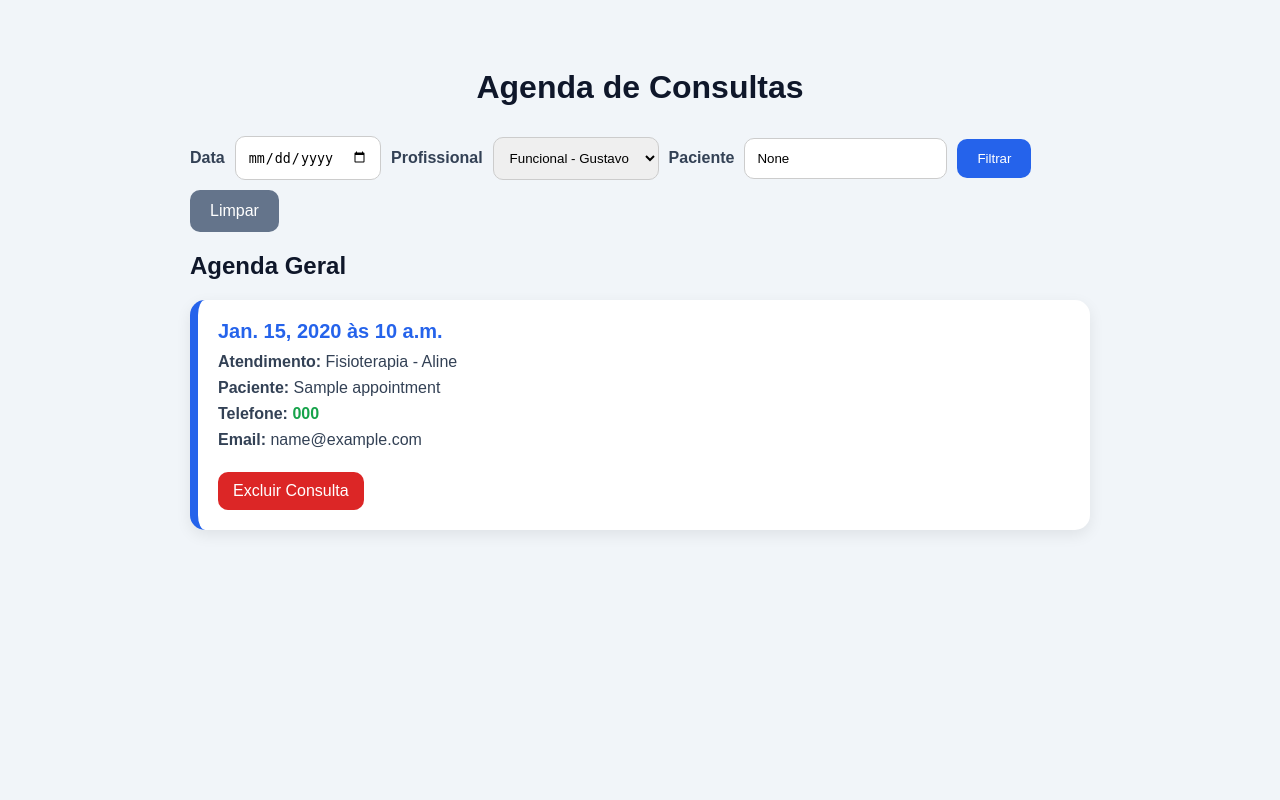
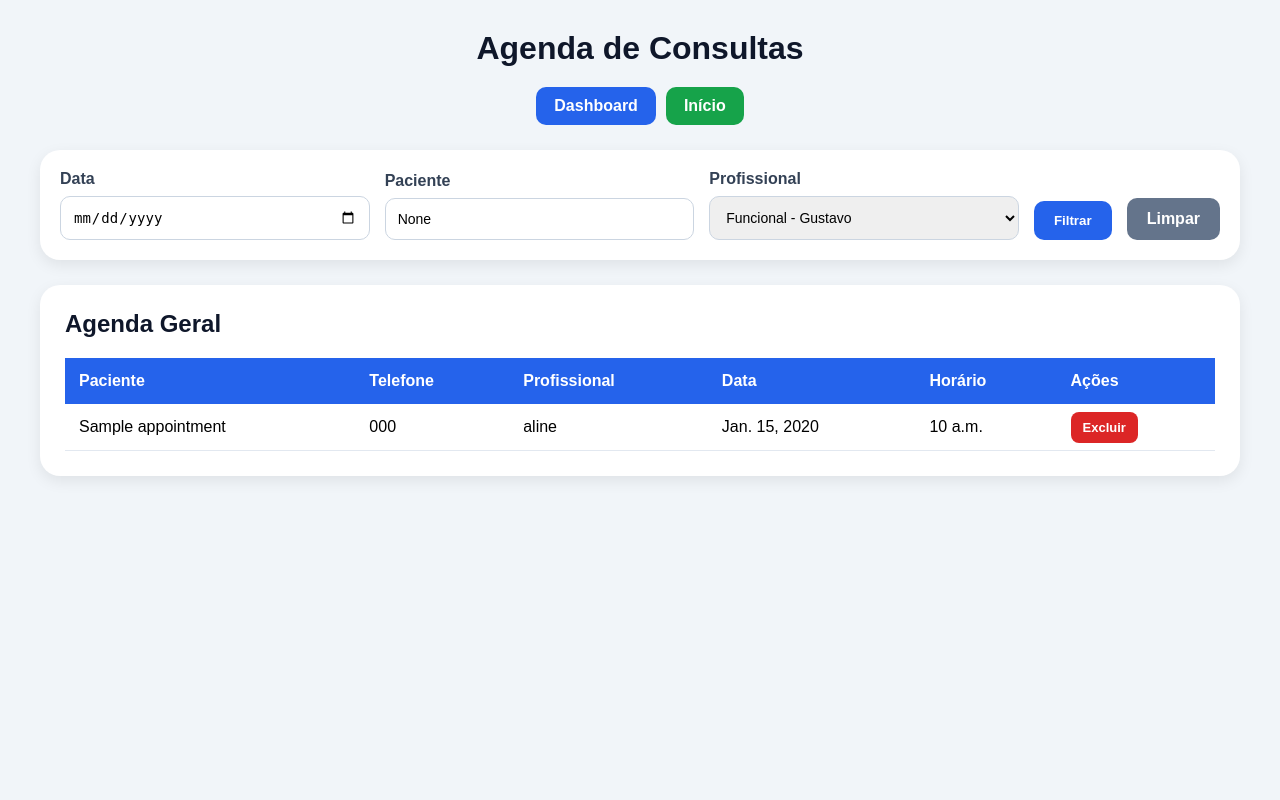
Before and after one commit to lucasleandro7/reabvita-system, a Django app: page /schedule/ in a window 1280 px wide. Run offline with Django 5.2, Linux system fonts and the light colour scheme; a user stored in the database is signed in; tables that the repository leaves empty hold one stand-in row (values such as "Sample post").

Commit message:
Melhorada navegação da agenda

```diff
--- a/appointments/templates/appointments/schedule.html
+++ b/appointments/templates/appointments/schedule.html
@@ -1,3 +1,5 @@
+{% load static %}
+
 <!doctype html>
 <html lang="pt-br">
   <head>
@@ -8,142 +10,254 @@
     <title>Agenda de Consultas</title>
 
     <style>
+      * {
+        margin: 0;
+        padding: 0;
+        box-sizing: border-box;
+      }
+
       body {
         font-family: Arial, sans-serif;
+
+        min-height: 100vh;
+
+        padding: 30px;
+
         background: #f1f5f9;
-        padding: 40px;
+      }
+
+      .container {
+        max-width: 1200px;
+        margin: auto;
       }
 
       h1 {
         text-align: center;
-        margin-bottom: 30px;
+        margin-bottom: 20px;
         color: #0f172a;
       }
 
-      .filter-form {
-        max-width: 900px;
-        margin: auto;
-        margin-bottom: 20px;
+      .top-actions {
         display: flex;
+        justify-content: center;
         gap: 10px;
-        align-items: center;
-        flex-wrap: wrap;
+        margin-bottom: 25px;
       }
 
-      .filter-form label {
+      .nav-btn {
+        padding: 10px 18px;
+        border-radius: 10px;
+        color: white;
+        text-decoration: none;
+        font-weight: bold;
+        transition: 0.3s;
+      }
+
+      .dashboard-btn {
+        background: #2563eb;
+      }
+
+      .dashboard-btn:hover {
+        background: #1d4ed8;
+      }
+
+      .home-btn {
+        background: #16a34a;
+      }
+
+      .home-btn:hover {
+        background: #15803d;
+      }
+
+      .filter-form {
+        background: white;
+
+        padding: 20px;
+
+        border-radius: 20px;
+
+        margin-bottom: 25px;
+
+        box-shadow: 0 5px 15px rgba(0, 0, 0, 0.08);
+
+        display: flex;
+        flex-wrap: wrap;
+        gap: 15px;
+        align-items: end;
+      }
+
+      .field {
+        flex: 1;
+        min-width: 200px;
+      }
+
+      label {
+        display: block;
+        margin-bottom: 8px;
         font-weight: bold;
         color: #334155;
       }
 
-      .filter-form input,
-      .filter-form select {
+      input,
+      select {
+        width: 100%;
         padding: 12px;
-        border: 1px solid #ccc;
+
+        border: 1px solid #cbd5e1;
+
         border-radius: 10px;
+
+        font-size: 14px;
       }
 
-      .filter-form button {
+      .btn {
         padding: 12px 20px;
+
         border: none;
+
+        border-radius: 10px;
+
+        cursor: pointer;
+
+        font-weight: bold;
+
+        color: white;
+
+        text-decoration: none;
+
+        transition: 0.3s;
+      }
+
+      .filter-btn {
         background: #2563eb;
-        color: white;
-        border-radius: 10px;
-        cursor: pointer;
+      }
+
+      .filter-btn:hover {
+        background: #1d4ed8;
       }
 
       .clear-btn {
         background: #64748b;
-        color: white;
-        text-decoration: none;
-        padding: 12px 20px;
-        border-radius: 10px;
       }
 
-      .appointments {
-        max-width: 900px;
-        margin: auto;
+      .clear-btn:hover {
+        background: #475569;
       }
 
-      .section-title {
+      .appointments-box {
+        background: white;
+
+        padding: 25px;
+
+        border-radius: 20px;
+
+        box-shadow: 0 5px 15px rgba(0, 0, 0, 0.08);
+      }
+
+      h2 {
         margin-bottom: 20px;
         color: #0f172a;
       }
 
-      .card {
-        background: white;
-        padding: 20px;
-        border-radius: 15px;
-        margin-bottom: 20px;
-        box-shadow: 0 5px 15px rgba(0, 0, 0, 0.08);
+      table {
+        width: 100%;
+        border-collapse: collapse;
       }
 
-      .aline {
-        border-left: 8px solid #2563eb;
+      th {
+        background: #2563eb;
+        color: white;
+        padding: 14px;
+        text-align: left;
       }
 
-      .gustavo {
-        border-left: 8px solid #16a34a;
+      td {
+        padding: 14px;
+        border-bottom: 1px solid #e2e8f0;
       }
 
-      .date {
-        color: #2563eb;
-        font-size: 20px;
-        margin-bottom: 10px;
-        font-weight: bold;
-      }
-
-      .info {
-        margin-bottom: 8px;
-        color: #334155;
-      }
-
-      .whatsapp-link {
-        color: #16a34a;
-        text-decoration: none;
-        font-weight: bold;
+      tr:hover {
+        background: #f8fafc;
       }
 
       .delete-btn {
-        display: inline-block;
-        margin-top: 15px;
         background: #dc2626;
         color: white;
+        padding: 8px 12px;
+        border-radius: 8px;
         text-decoration: none;
-        padding: 10px 15px;
-        border-radius: 10px;
-        transition: 0.3s;
+        font-size: 13px;
+        font-weight: bold;
       }
 
       .delete-btn:hover {
         background: #b91c1c;
       }
+
+      .empty {
+        text-align: center;
+        color: #64748b;
+        padding: 20px;
+      }
+
+      @media (max-width: 768px) {
+        .filter-form {
+          flex-direction: column;
+        }
+
+        .field {
+          width: 100%;
+        }
+
+        table {
+          display: block;
+          overflow-x: auto;
+        }
+      }
     </style>
   </head>
 
   <body>
+    <div class="container">
       <h1>Agenda de Consultas</h1>
 
+      <div class="top-actions">
+        <a href="/dashboard/" class="nav-btn dashboard-btn"> Dashboard </a>
+
+        <a href="/" class="nav-btn home-btn"> Início </a>
+      </div>
+
       <form method="GET" class="filter-form">
-      <label for="date-filter"> Data </label>
+        <div class="field">
+          <label for="date"> Data </label>
 
           <input
             type="date"
-        id="date-filter"
+            id="date"
             name="date"
             value="{{ selected_date }}"
-        title="Selecione uma data"
           />
+        </div>
+
+        <div class="field">
+          <label for="search"> Paciente </label>
+
+          <input
+            type="text"
+            id="search"
+            name="search"
+            placeholder="Buscar paciente"
+            value="{{ search }}"
+          />
+        </div>
 
         {% if request.user.is_superuser %}
 
-      <label for="professional-filter"> Profissional </label>
+        <div class="field">
+          <label for="professional"> Profissional </label>
 
-      <select
-        id="professional-filter"
-        name="professional"
-        title="Selecione o profissional"
-      >
-        <option value="">Todos Profissionais</option>
+          <select id="professional" name="professional">
+            <option value="">Todos</option>
 
             <option
               value="aline"
@@ -175,81 +289,68 @@
               Funcional - Gustavo
             </option>
           </select>
+        </div>
 
         {% endif %}
 
-      <label for="search-filter"> Paciente </label>
+        <button type="submit" class="btn filter-btn">Filtrar</button>
 
-      <input
-        type="text"
-        id="search-filter"
-        name="search"
-        placeholder="Buscar paciente"
-        value="{{ search }}"
-        title="Buscar paciente"
-      />
-
-      <button type="submit">Filtrar</button>
-
-      <a href="/schedule/" class="clear-btn"> Limpar </a>
+        <a href="/schedule/" class="btn clear-btn"> Limpar </a>
       </form>
 
-    <div class="appointments">
-      <h2 class="section-title">Agenda Geral</h2>
+      <div class="appointments-box">
+        <h2>Agenda Geral</h2>
 
+        {% if appointments %}
+
+        <table>
+          <thead>
+            <tr>
+              <th>Paciente</th>
+
+              <th>Telefone</th>
+
+              <th>Profissional</th>
+
+              <th>Data</th>
+
+              <th>Horário</th>
+
+              <th>Ações</th>
+            </tr>
+          </thead>
+
+          <tbody>
             {% for appointment in appointments %}
 
-      <div
-        class="card {% if appointment.professional == 'aline' %} aline {% endif %} {% if appointment.professional == 'gustavo' %} gustavo {% endif %}"
-      >
-        <div class="date">
-          {{ appointment.appointment_date }} às {{appointment.appointment_time}}
-        </div>
+            <tr>
+              <td>{{ appointment.name }}</td>
 
-        <div class="info">
-          <strong>Atendimento:</strong>
-          {{ appointment.get_professional_display }}
-        </div>
+              <td>{{ appointment.phone }}</td>
 
-        <div class="info">
-          <strong>Paciente:</strong>
-          {{ appointment.name }}
-        </div>
+              <td>{{ appointment.professional }}</td>
 
-        <div class="info">
-          <strong>Telefone:</strong>
+              <td>{{ appointment.appointment_date }}</td>
 
-          <a
-            href="https://wa.me/55{{ appointment.phone }}"
-            target="_blank"
-            rel="noopener"
-            class="whatsapp-link"
-          >
-            {{ appointment.phone }}
+              <td>{{ appointment.appointment_time }}</td>
+
+              <td>
+                <a href="/delete/{{ appointment.id }}/" class="delete-btn">
+                  Excluir
                 </a>
-        </div>
-
-        <div class="info">
-          <strong>Email:</strong>
-          {{ appointment.email }}
-        </div>
-
-        <a
-          href="/delete/{{ appointment.id }}/"
-          class="delete-btn"
-          onclick="
-            return confirm('Tem certeza que deseja excluir esta consulta?');
-          "
-        >
-          Excluir Consulta
-        </a>
-      </div>
-
-      {% empty %}
-
-      <div class="card">Nenhuma consulta encontrada.</div>
+              </td>
+            </tr>
 
             {% endfor %}
+          </tbody>
+        </table>
+
+        {% else %}
+
+        <div class="empty">Nenhuma consulta encontrada.</div>
+
+        {% endif %}
+      </div>
     </div>
   </body>
 </html>
```
Also changed, not shown: db.sqlite3. Lines whose indentation alone changed are shown as unchanged.
